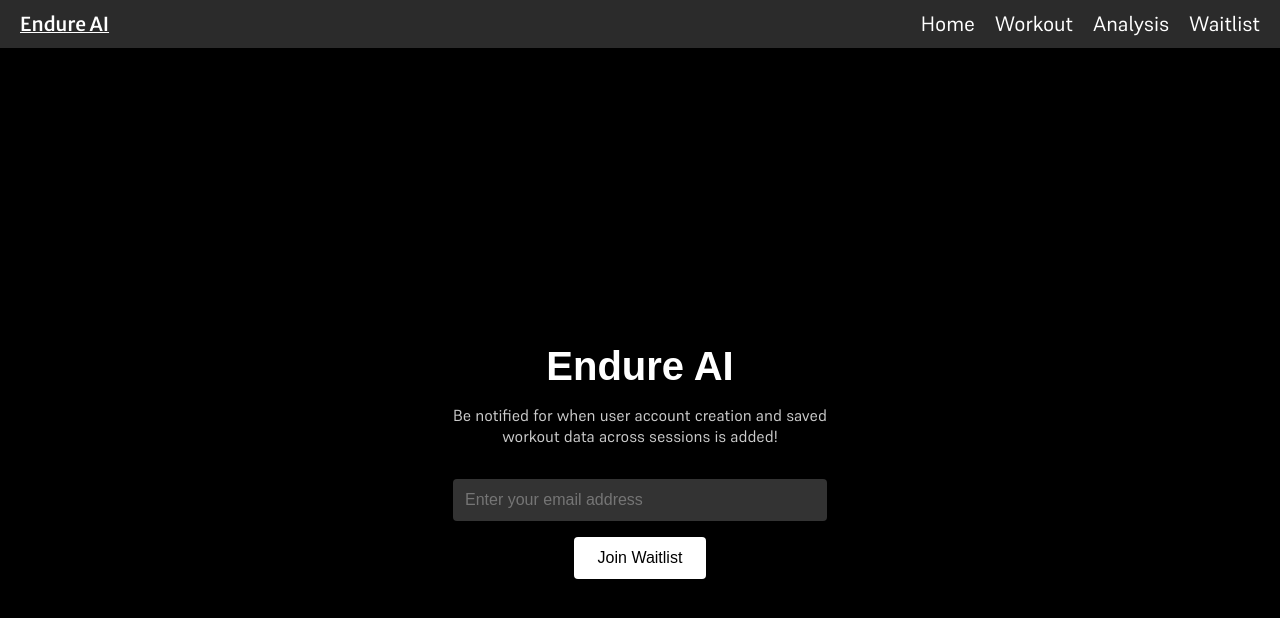
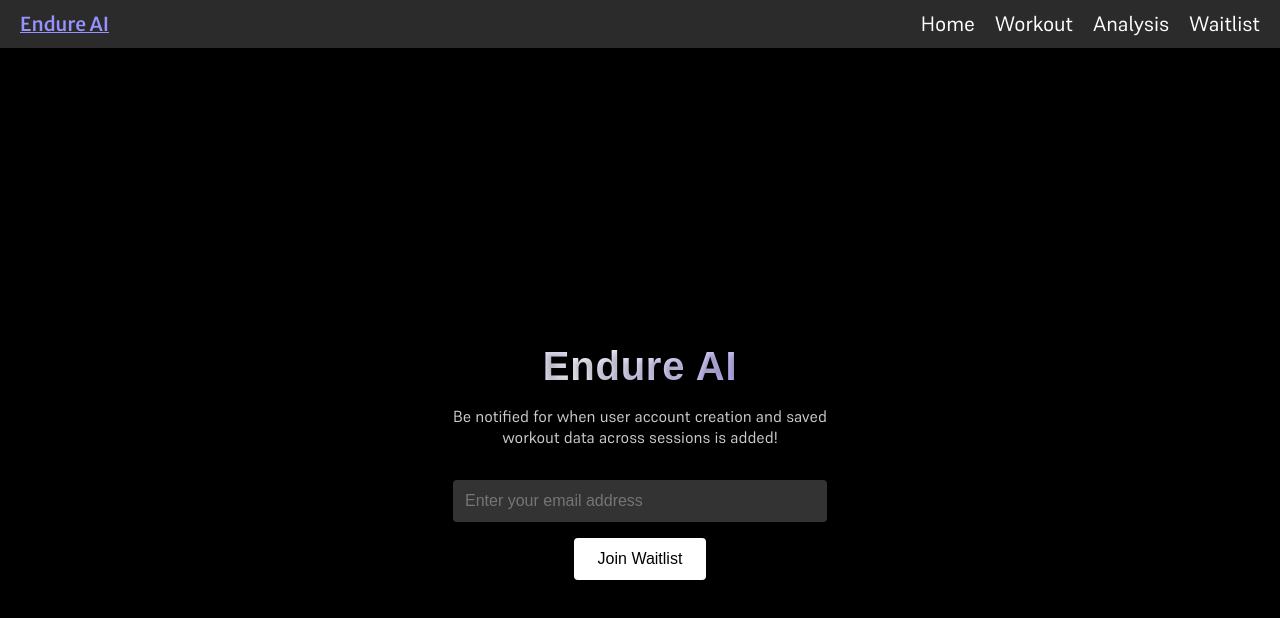
Before and after one commit to Ph1so/FitAnalyzer, a React (Create React App) app: page /waitlist in a window 1280 px wide. Shown: the top 618 px of the page. Built offline with nearby package versions, Linux system fonts and the light colour scheme; no server answers.

Commit message:
More consistent styling

```diff
--- a/src/components/BarChart.css
+++ b/src/components/BarChart.css
@@ -5,7 +5,7 @@
   height: auto;
   margin: 0 auto;
   padding: 2vmin;
-  background-color: #1e1e1e;
+  background-color: #121212;
   border-radius: 10px;
   box-shadow: 0 4px 8px rgba(0, 0, 0, 0.3);
   color: white;
@@ -16,7 +16,7 @@
 }
 
 .bar-chart-container canvas {
-  background-color: #1e1e1e;
+  background-color: #121212;
   border-radius: 10px;
 }
 
--- a/src/components/Navbar.css
+++ b/src/components/Navbar.css
@@ -27,7 +27,7 @@ body {
 }
 
 .navbar-title {
-  color: white;
+  color: #9692fe;
   font-family: 'Merriweather Sans', sans-serif;
   font-weight: 500;
   font-size: 1.2rem;
--- a/src/components/Navbar.js
+++ b/src/components/Navbar.js
@@ -15,7 +15,7 @@ const Navbar = () => {
 
   return (
     <nav className="navbar">
-      <h1 className="navbar-title">Endure AI</h1>
+      <div className="navbar-title">Endure AI</div>
       <button className="menu-toggle" onClick={toggleMenu}>
         ☰
       </button>
--- a/src/components/Options.css
+++ b/src/components/Options.css
@@ -168,7 +168,7 @@ input[type="text"] {
 }
 
 .Analyze-Button {
-  background-color: #7469b6;
+  background-color: #9692fe;
   color: white;
   padding: 10px 20px;
   border: none;
--- a/src/components/WaitlistPage.css
+++ b/src/components/WaitlistPage.css
@@ -21,6 +21,35 @@ h1 {
     font-size: 2.5rem;
     font-weight: bold;
     margin-bottom: 1rem;
+  letter-spacing: 0.05rem;
+  text-shadow: 2px 2px 6px rgba(0, 0, 0, 0.3); /* Enhanced shadow for better text visibility */
+  position: relative;
+  z-index: 1;
+
+  /* Gradient and text effect */
+  background-image: linear-gradient(
+    -225deg,
+    #ffffff 0%,
+    #7d64f7 50%,
+    #ffffff 100%
+  );
+  background-size: 200% auto;
+  background-clip: text;
+  -webkit-background-clip: text;
+  color: transparent;
+  -webkit-text-fill-color: transparent;
+
+  /* Animation for moving gradient */
+  animation: textclip 3s linear infinite;
+
+  /* Additional font styling */
+  line-height: 1.2;
+}
+
+@keyframes textclip {
+  to {
+    background-position: 200% center;
+  }
 }
 
 form {
```
